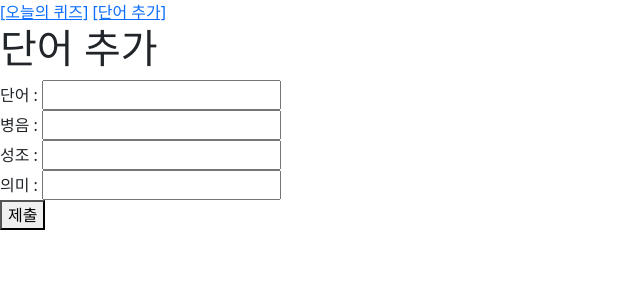
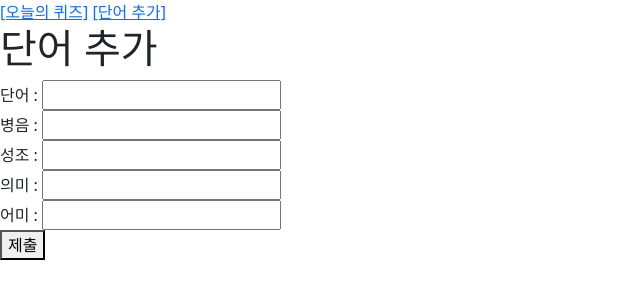
Before and after one commit to shhwangofficial/chinese-voca, a Django app: page /words/add/ in a window 1280 px wide. Shown: the top 300 px of the page, without its empty margins (0-640 px from the left). Run offline with Django 5.2, Linux system fonts and the light colour scheme.

Commit message:
feat: suffix of words added

```diff
--- a/words/templates/words/add.html
+++ b/words/templates/words/add.html
@@ -16,6 +16,9 @@
         <label for="meaning">의미 : </label>
         <input type="text" name="meaning" id="meaning">
         <br>
+        <label for="suffix">어미 : </label>
+        <input type="text" name="suffix" id="suffix">
+        <br>
     <button type="submit">제출</button>
 </form>
 {% if note %}
--- a/words/views.py
+++ b/words/views.py
@@ -60,8 +60,9 @@ def add(request):
             pinyin = request.POST.get('pinyin')
             tone = request.POST.get('tone')
             meaning = request.POST.get('meaning')
+            suffix = request.POST.get('suffix')
             order = 1
-            new_word = Word(word=word, pinyin=pinyin, tone=tone, meaning=meaning, order=order)
+            new_word = Word(word=word, pinyin=pinyin, tone=tone, meaning=meaning, order=order, suffix=suffix)
             new_word.save()
         return redirect("words:add")
     return render(request, "words/add.html")
```
